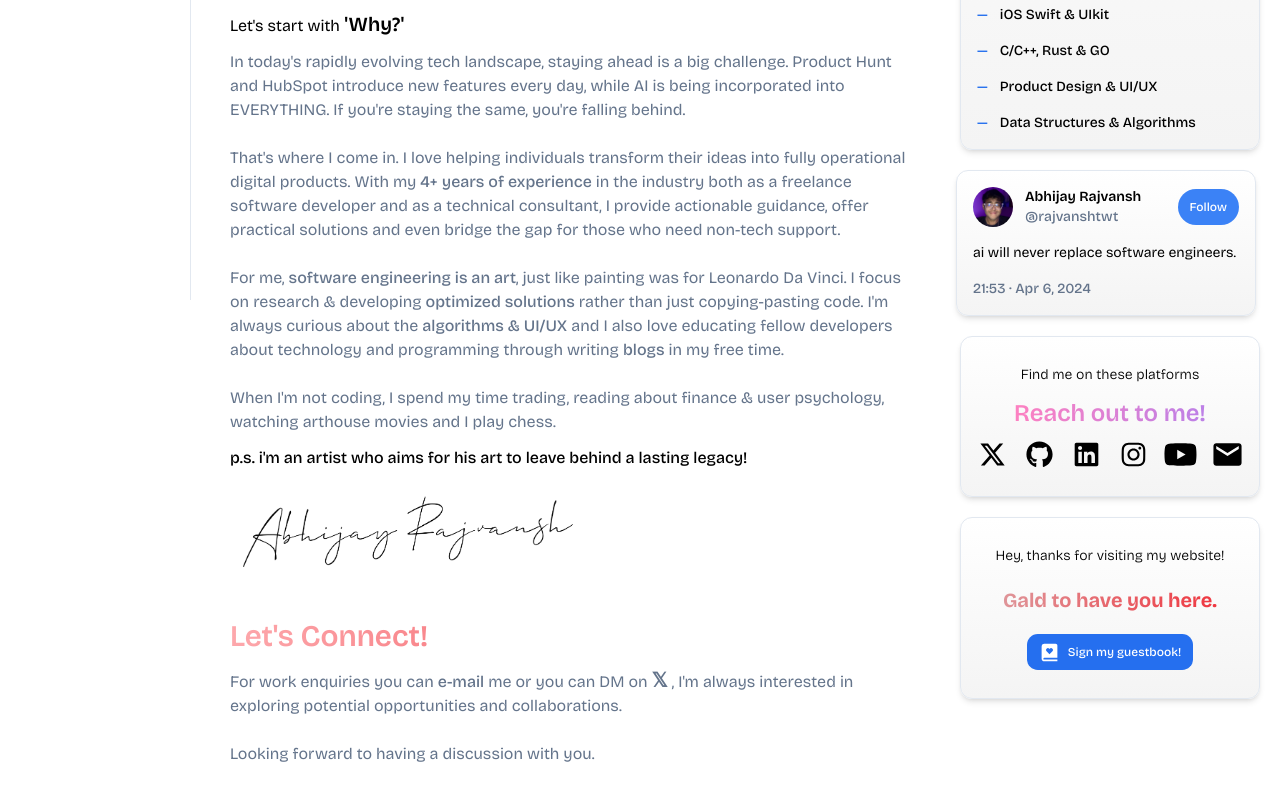
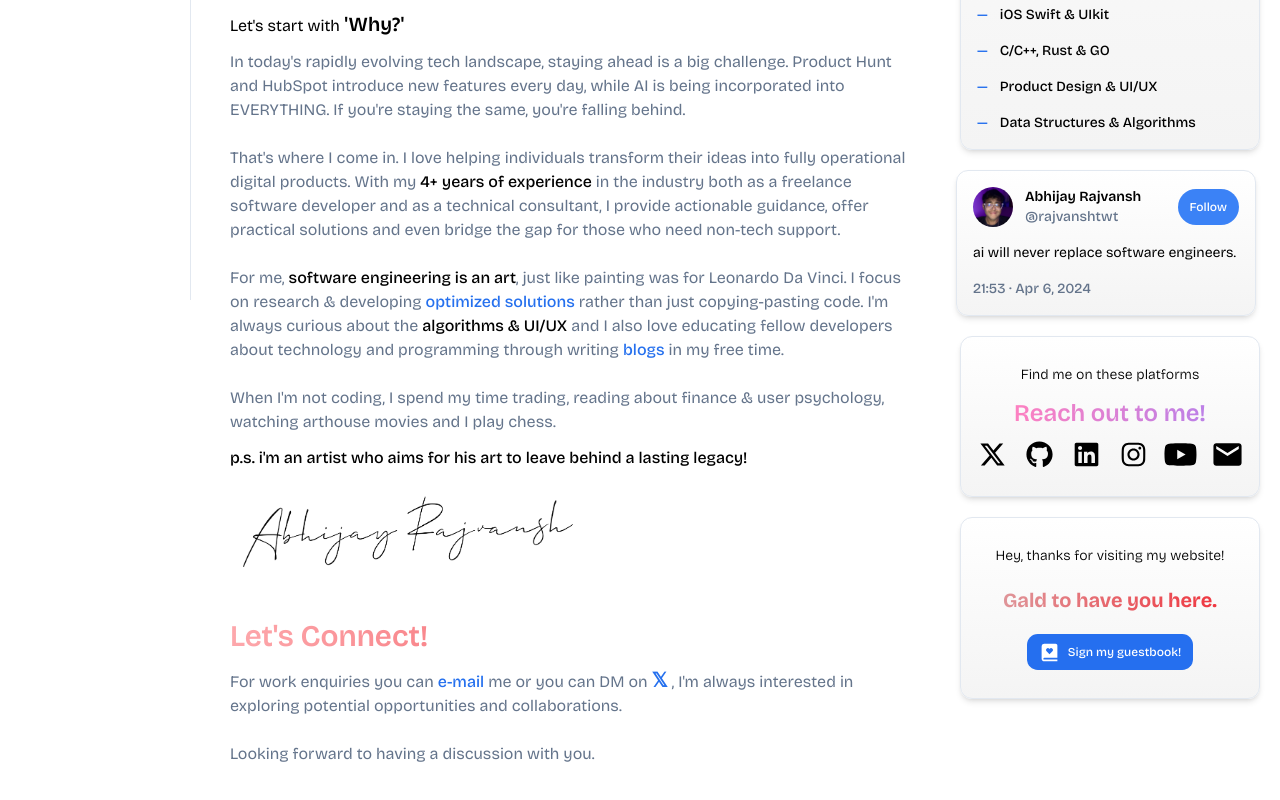
Before and after one commit to abhijayrajvansh/com, a Next.js app: page /about in a window 1280 px wide. Shown: the part 500-1300 px from the top of the page. Built offline with nearby package versions, Linux system fonts and the light colour scheme.

Commit message:
wagmi: minor bug fixes & improvements

```diff
--- a/components/About.tsx
+++ b/components/About.tsx
@@ -37,7 +37,7 @@ const About = () => {
           <div>
             <h2 className="mb-3 text-md">
               Let&apos;s start with
-              <span className="text-xl text-default-700 font-semibold">
+              <span className="text-xl text-highlighted-text font-semibold">
                 {" "}
                 &apos;Why?&apos;
               </span>
@@ -52,7 +52,7 @@ const About = () => {
               <br />
               That&apos;s where I come in. I love helping individuals transform
               their ideas into fully operational digital products. With my
-              <span className="text-default-700 font-medium">
+              <span className="text-highlighted-text font-medium">
                 {" "}
                 4+ years of experience{" "}
               </span>
@@ -63,23 +63,23 @@ const About = () => {
               <br />
               <br />
               For me,{" "}
-              <span className="text-default-700 font-medium">
+              <span className="text-highlighted-text font-medium">
                 software engineering is an art
               </span>
               {", "}
               just like painting was for Leonardo Da Vinci. I focus on research
               & developing{" "}
-              <Link className="embeddedLinks text-primary-500" href="/projects">
+              <Link className="embeddedLinks primary-text" href="/projects">
                 optimized solutions
               </Link>{" "}
               rather than just copying-pasting code. I&apos;m always curious
               about the{" "}
-              <span className="text-default-700 font-medium">
+              <span className="text-highlighted-text font-medium">
                 algorithms & UI/UX
               </span>{" "}
               and I also love educating fellow developers about technology and
               programming through writing{" "}
-              <Link className="embeddedLinks text-primary-500" href="/blog">
+              <Link className="embeddedLinks primary-text" href="/blog">
                 blogs
               </Link>{" "}
               in my free time.
@@ -92,7 +92,7 @@ const About = () => {
               </span>
             </p>
 
-            <p className="text-default-700 font-medium">
+            <p className="text-highlighted-text font-medium">
               p.s. i&apos;m an artist who aims for his art to leave behind a
               lasting legacy!
             </p>
--- a/components/CalltoAction.tsx
+++ b/components/CalltoAction.tsx
@@ -7,13 +7,13 @@ const CalltoAction = () => {
   return (
     <div className="text-color-text">
       For work enquiries you can{" "}
-      <Link href={siteConfig.links.email} className="text-primary-500 font-medium hover:underline underline-offset-4">
+      <Link href={siteConfig.links.email} className="primary-text font-medium hover:underline underline-offset-4">
         e-mail
       </Link>{" "}
       me or you can DM on{" "}
       <Link
         href={siteConfig.links.twitter}
-        className="text-primary-500 text-xl font-bold hover:underline underline-offset-4"
+        className="primary-text text-xl font-bold hover:underline underline-offset-4"
       >
         𝕏
       </Link>{" "}
--- a/config/site.ts
+++ b/config/site.ts
@@ -32,7 +32,7 @@ export const siteConfig = {
 	blogs: {
 		twitter: {
 			title: "Twitter 𝕏 Fullstack Clone",
-			description: "I build a full stack clone of 𝕏 to practice the backend jargon especially how API calls are done on a platform with large user base",
+			description: "I built a full stack clone of twitter/𝕏 to practice the backend jargon especially how API calls are done on a platform with a large user base.",
 			thumbnail: "/xLogo.jpeg",
 			timeToRead: "2 MIN READ",
 			link: "/blog/full-stack-twitter-clone",
--- a/styles/globals.css
+++ b/styles/globals.css
@@ -76,10 +76,12 @@
   .text-color-text {
     @apply dark:text-[#94A3B8] text-[#64748B]
   }
+  .text-highlighted-text {
+    @apply dark:text-white text-black
+  }
   .embeddedLinks {
     @apply font-medium hover:underline underline-offset-4
   }
-
   .primary-text {
     @apply dark:text-[#66AAF9] text-[#2570EE]
   }
```
